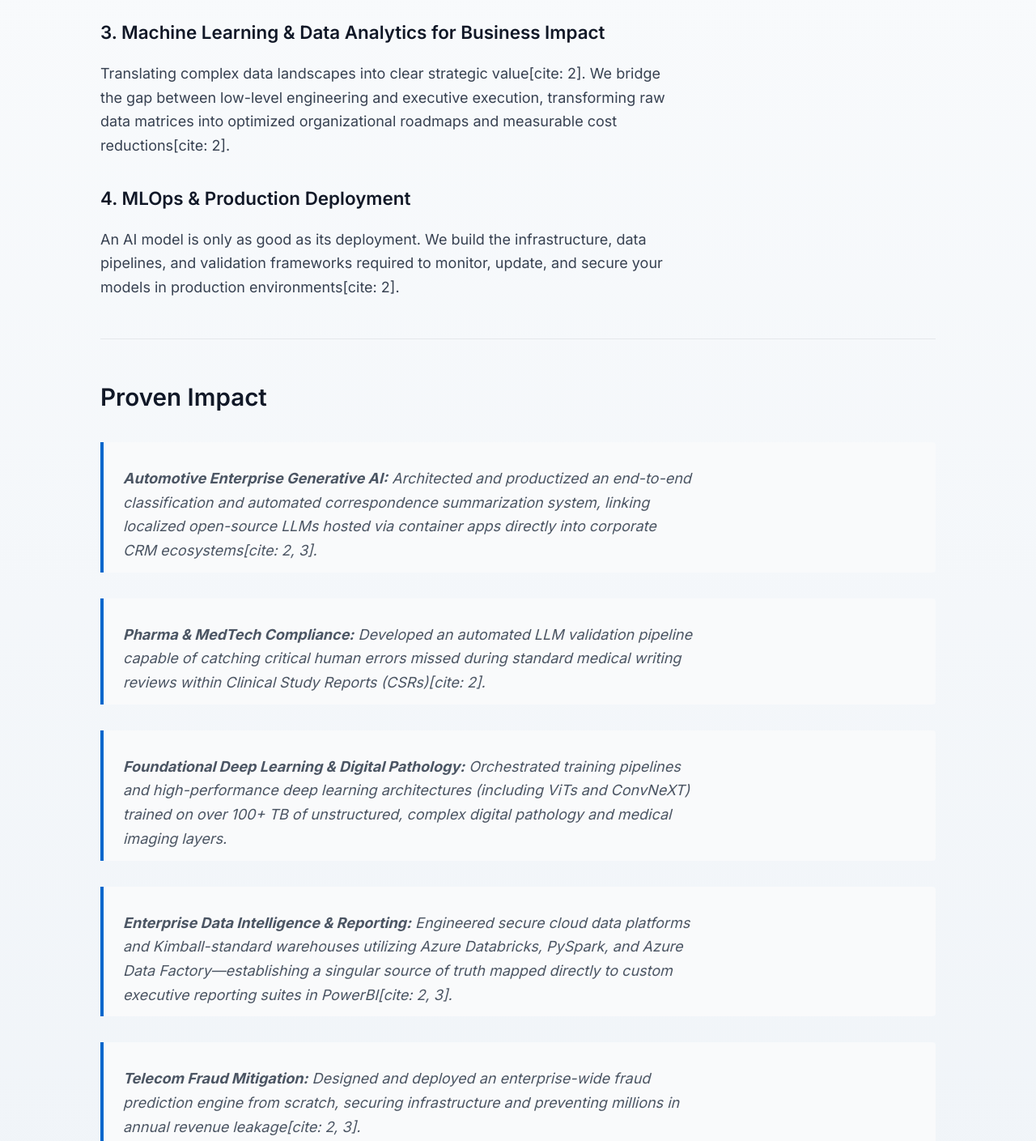
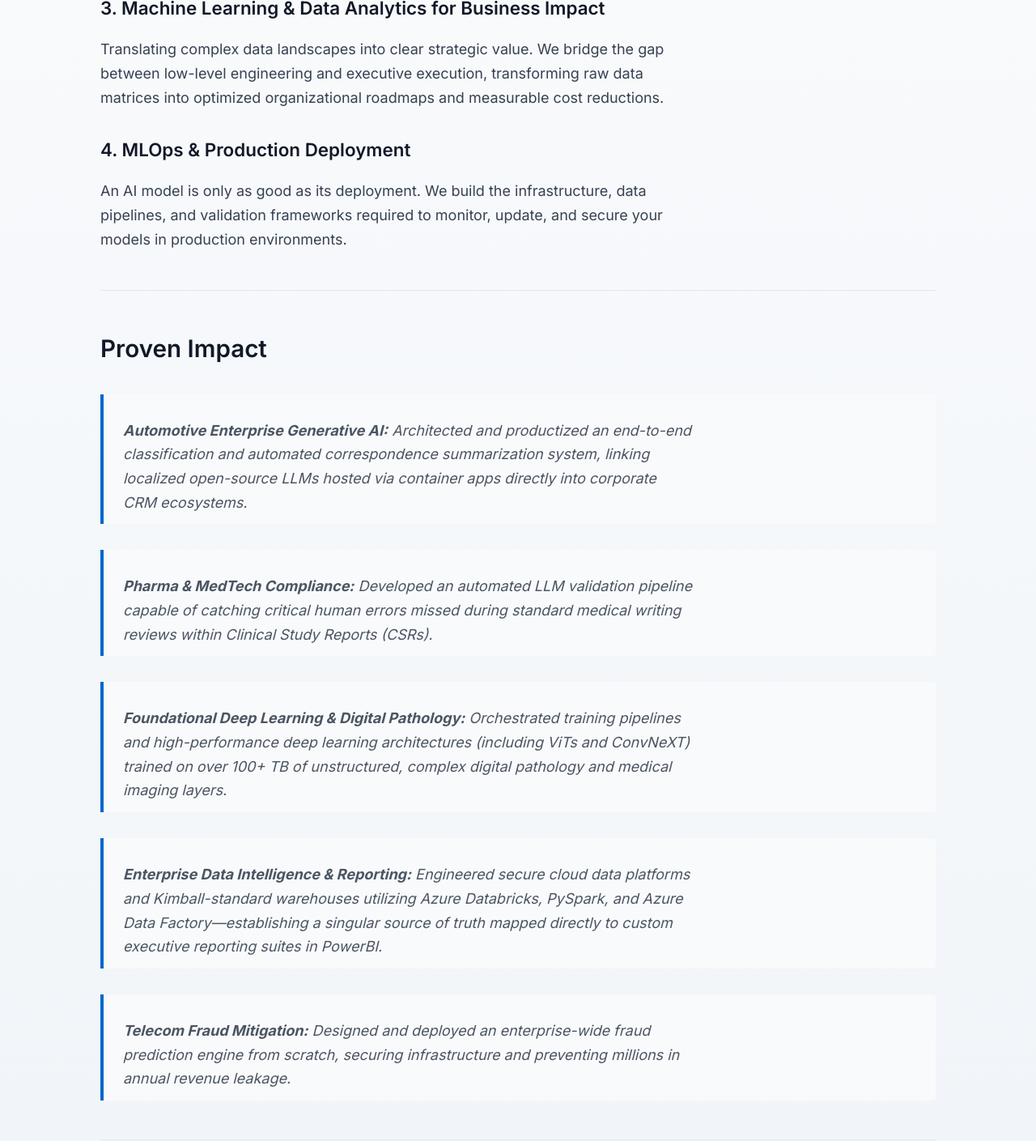
Before and after one commit to atcjochems/modusdata_website, an Astro site: page / in a window 1280 px wide. Shown: the part 1385-2794 px from the top of the page at 81% size. Built offline with nearby package versions, Linux system fonts and the light colour scheme; Astro itself is replaced by a stand-in of ours.

Commit message:
removed citations

```diff
--- a/src/content/pages/frontpage.md
+++ b/src/content/pages/frontpage.md
@@ -12,39 +12,39 @@ Advanced deep learning and large language models hold transformative potential
 
 ### Real-World Engineering, Not Theoretical AI.
 
-Many organizations can spin up a quick AI prototype. Very few can build models that run reliably at scale, handle nuanced compliance constraints, and actively save millions in operational costs[cite: 2].
+Many organizations can spin up a quick AI prototype. Very few can build models that run reliably at scale, handle nuanced compliance constraints, and actively save millions in operational costs.
 
-Modus Data designs, builds, and deploys custom AI systems built for mission-critical operations. Whether you are automating highly sensitive document validation in life sciences, processing massive multi-terabyte computer vision foundation models, or predicting multi-layered fraud patterns in telecommunications, we deliver code that scales[cite: 2, 3].
+Modus Data designs, builds, and deploys custom AI systems built for mission-critical operations. Whether you are automating highly sensitive document validation in life sciences, processing massive multi-terabyte computer vision foundation models, or predicting multi-layered fraud patterns in telecommunications, we deliver code that scales.
 
 ---
 
 ## Core Focus Areas
 
 ### 1. LLMs & Document Intelligence
-Transforming unstructured data into verified, compliant business logic[cite: 2]. We design specialized generative AI pipelines that detect granular errors, automate complex compliance checks, and summarize high-stakes regulatory documentation[cite: 2].
+Transforming unstructured data into verified, compliant business logic. We design specialized generative AI pipelines that detect granular errors, automate complex compliance checks, and summarize high-stakes regulatory documentation.
 
 ### 2. Predictive Modeling & Deep Learning
 Going beyond basic regressions. We deploy sophisticated architectures like Temporal Convolutional Networks (TCNs) and Gated Recurrent Units (GRUs) to solve complex time-series forecasting, fraud detection, and multi-modal classification problems.
 
 ### 3. Machine Learning & Data Analytics for Business Impact
-Translating complex data landscapes into clear strategic value[cite: 2]. We bridge the gap between low-level engineering and executive execution, transforming raw data matrices into optimized organizational roadmaps and measurable cost reductions[cite: 2].
+Translating complex data landscapes into clear strategic value. We bridge the gap between low-level engineering and executive execution, transforming raw data matrices into optimized organizational roadmaps and measurable cost reductions.
 
 ### 4. MLOps & Production Deployment
-An AI model is only as good as its deployment. We build the infrastructure, data pipelines, and validation frameworks required to monitor, update, and secure your models in production environments[cite: 2].
+An AI model is only as good as its deployment. We build the infrastructure, data pipelines, and validation frameworks required to monitor, update, and secure your models in production environments.
 
 ---
 
 ## Proven Impact
 
-> **Automotive Enterprise Generative AI:** Architected and productized an end-to-end classification and automated correspondence summarization system, linking localized open-source LLMs hosted via container apps directly into corporate CRM ecosystems[cite: 2, 3].
+> **Automotive Enterprise Generative AI:** Architected and productized an end-to-end classification and automated correspondence summarization system, linking localized open-source LLMs hosted via container apps directly into corporate CRM ecosystems.
 
-> **Pharma & MedTech Compliance:** Developed an automated LLM validation pipeline capable of catching critical human errors missed during standard medical writing reviews within Clinical Study Reports (CSRs)[cite: 2].
+> **Pharma & MedTech Compliance:** Developed an automated LLM validation pipeline capable of catching critical human errors missed during standard medical writing reviews within Clinical Study Reports (CSRs).
 
 > **Foundational Deep Learning & Digital Pathology:** Orchestrated training pipelines and high-performance deep learning architectures (including ViTs and ConvNeXT) trained on over 100+ TB of unstructured, complex digital pathology and medical imaging layers.
 
-> **Enterprise Data Intelligence & Reporting:** Engineered secure cloud data platforms and Kimball-standard warehouses utilizing Azure Databricks, PySpark, and Azure Data Factory—establishing a singular source of truth mapped directly to custom executive reporting suites in PowerBI[cite: 2, 3].
+> **Enterprise Data Intelligence & Reporting:** Engineered secure cloud data platforms and Kimball-standard warehouses utilizing Azure Databricks, PySpark, and Azure Data Factory—establishing a singular source of truth mapped directly to custom executive reporting suites in PowerBI.
 
-> **Telecom Fraud Mitigation:** Designed and deployed an enterprise-wide fraud prediction engine from scratch, securing infrastructure and preventing millions in annual revenue leakage[cite: 2, 3].
+> **Telecom Fraud Mitigation:** Designed and deployed an enterprise-wide fraud prediction engine from scratch, securing infrastructure and preventing millions in annual revenue leakage.
 
 ---
 
@@ -60,6 +60,7 @@ An AI model is only as good as its deployment. We build the infrastructure, data
     <img src="/img/logos/t_mobile_nederland_logo.jfif" alt="T-Mobile Nederland" />
     <img src="/img/logos/vlaamse_overheid_logo.jfif" alt="Vlaamse Overheid" />
     <img src="/img/logos/zorgdomein_logo.jfif" alt="Zorgdomein" />
+
     <!-- Duplicates for seamless infinite scroll -->
     <img src="/img/logos/bunge_logo.jfif" alt="Bunge" />
     <img src="/img/logos/daiichi_sankyo_europe_gmbh_logo.jfif" alt="Daiichi Sankyo" />
```
